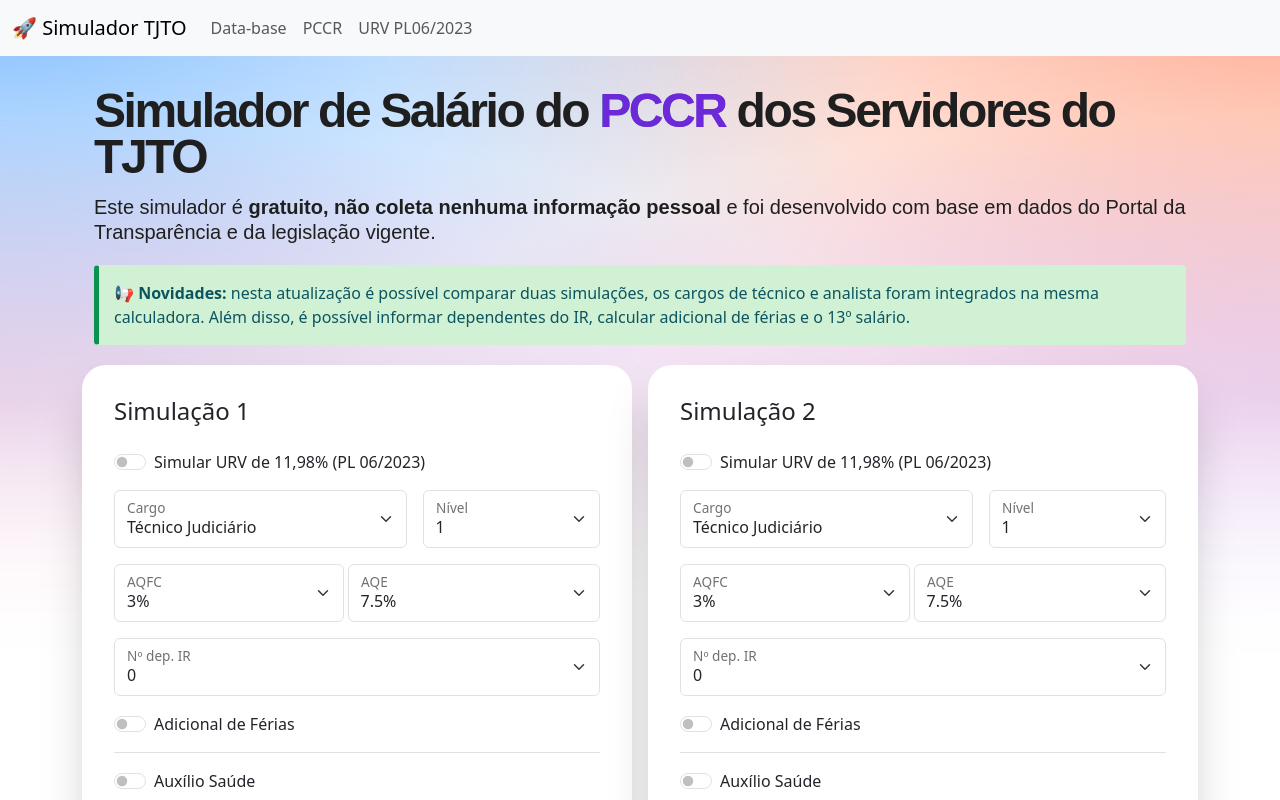
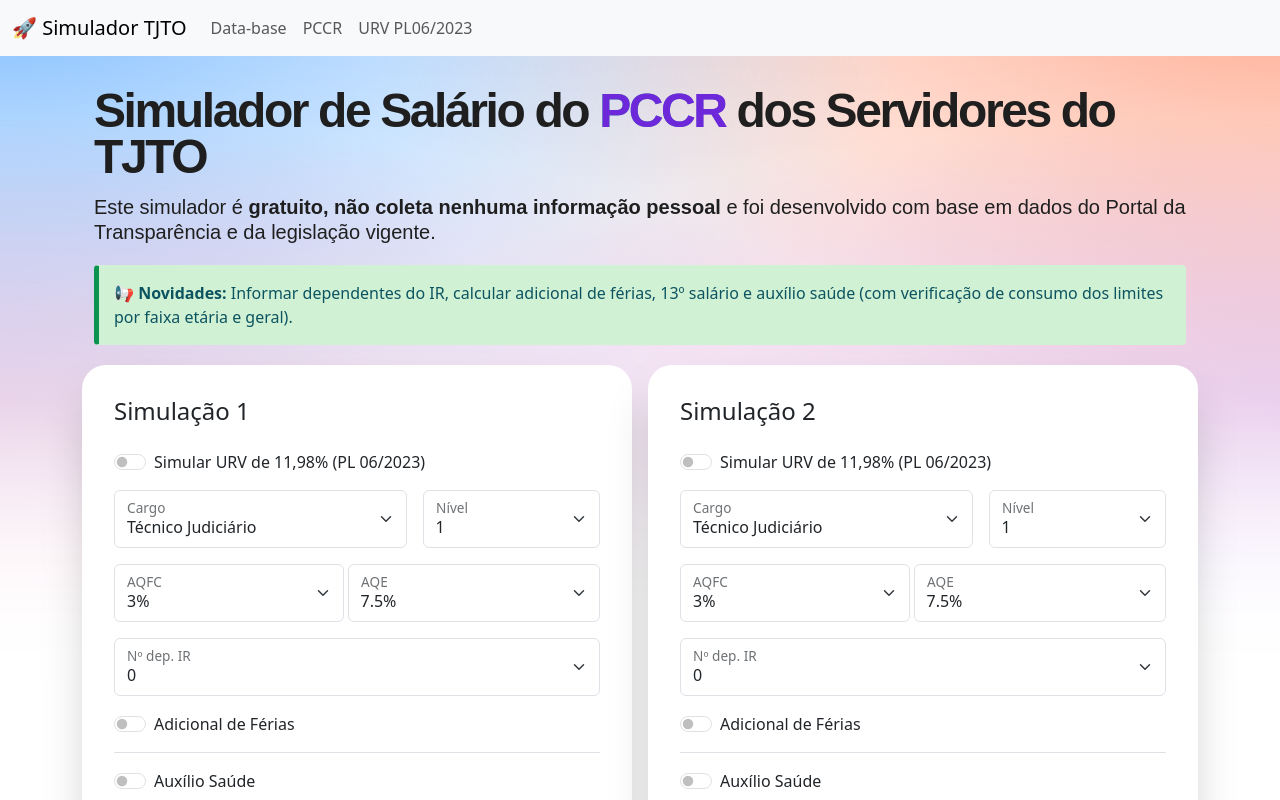
Before and after one commit to guilhermeoq/carreira-tjto, a Vue app: page / in a window 1280 px wide. Shown: the top 800 px of the page. Built offline with nearby package versions, Linux system fonts and the light colour scheme.

Commit message:
update news section

```diff
--- a/src/components/Calculadora.vue
+++ b/src/components/Calculadora.vue
@@ -47,9 +47,8 @@
         desenvolvido com base em dados do Portal da Transparência e da legislação vigente.
       </p>
       <div class="callout callout-info">
-        <strong>📢 Novidades: </strong>nesta atualização é possível comparar duas simulações, os
-        cargos de técnico e analista foram integrados na mesma calculadora. Além disso, é possível
-        informar dependentes do IR, calcular adicional de férias e o 13º salário.
+        <strong>📢 Novidades: </strong>Informar dependentes do IR, calcular adicional de férias, 13º
+        salário e auxílio saúde (com verificação de consumo dos limites por faixa etária e geral).
       </div>
     </div>
     <div class="d-sm-flex gap-3">
```
